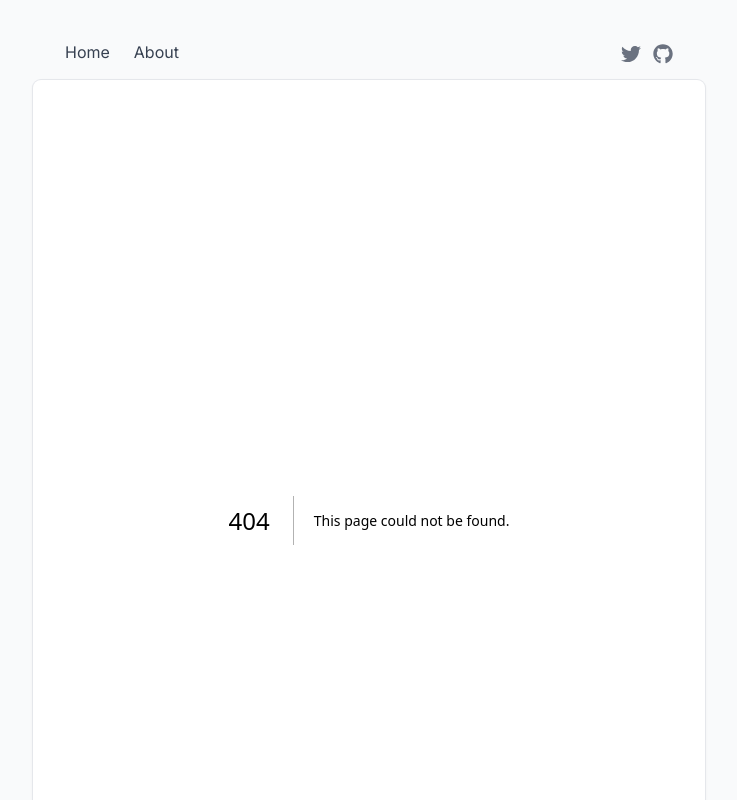
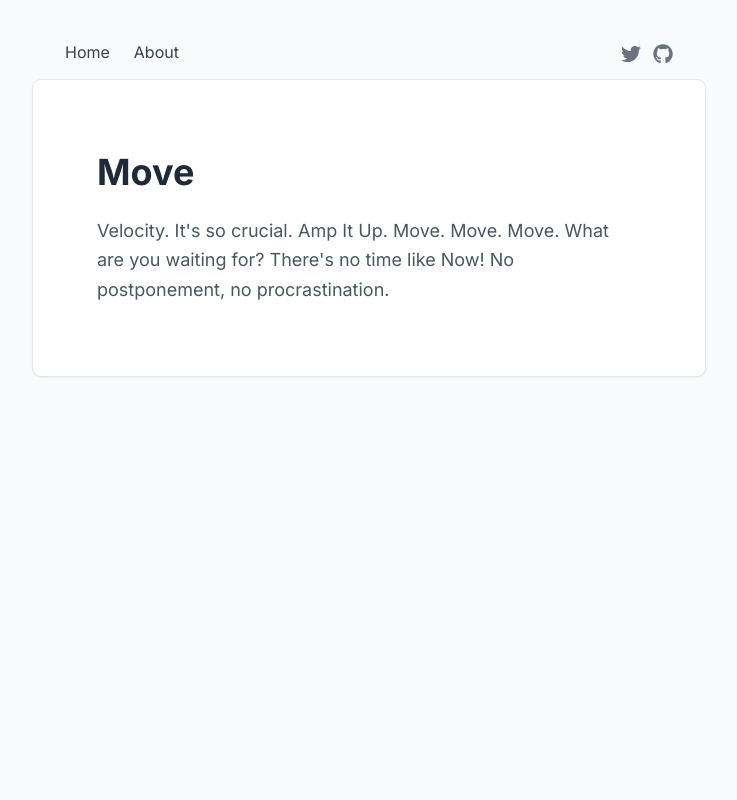
Before and after one commit to atharvashukla/atharvashukla.com, a Next.js app: page /move in a window 1280 px wide. Before the commit this address had no page. Shown: the top 800 px of the page, without its empty margins (271-1008 px from the left). Built offline with nearby package versions, Linux system fonts and the light colour scheme.

Commit message:
add move

```diff
--- a/src/app/mindfuck/page.tsx
+++ b/src/app/mindfuck/page.tsx
@@ -18,9 +18,11 @@ const MindfuckManual = () => {
       </p>
       <h2 className="text-2xl font-bold mb-4">Power Cards</h2>
       <ul className="list-disc list-inside mb-4">
-        <li>K - You can shuffle any one person's cards.</li>
-        <li>Q - Either see anyone's cards or see your cards.</li>
-        <li>J - You can swap ONE of your cards with anyone else's cards</li>
+        <li>K - You can shuffle any one person&apos;s cards.</li>
+        <li>Q - Either see anyone&apos;s cards or see your cards.</li>
+        <li>
+          J - You can swap ONE of your cards with anyone else&apos;s cards
+        </li>
       </ul>
       <h2 className="text-2xl font-bold mb-4">Points table</h2>
       <table className="table-auto border-collapse w-full">
--- /dev/null
+++ b/src/app/move/page.tsx
@@ -0,0 +1,14 @@
+import React from "react";
+
+export default function Move() {
+  return (
+    <div className="max-w-3xl mx-auto p-8">
+      <h1 className="text-4xl font-bold text-gray-800 mb-6">Move</h1>
+      <div className="text-lg text-gray-600 leading-relaxed">
+        Velocity. It&apos;s so crucial. Amp It Up. Move. Move. Move. What are
+        you waiting for? There&apos;s no time like Now! No postponement, no
+        procrastination.
+      </div>
+    </div>
+  );
+}
```
Also changed, not shown: 1 other file (tests, documents, lock files or other folders).
